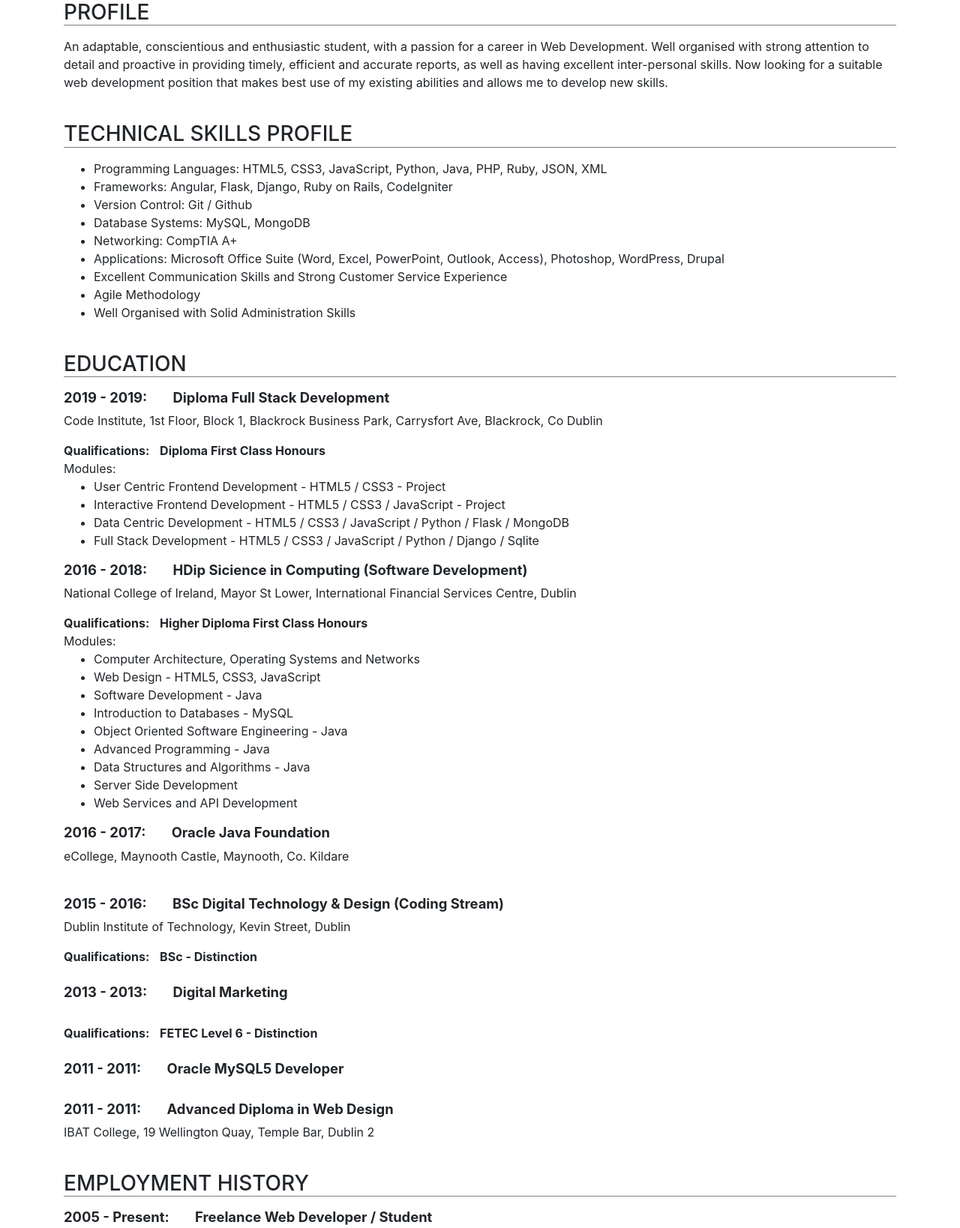
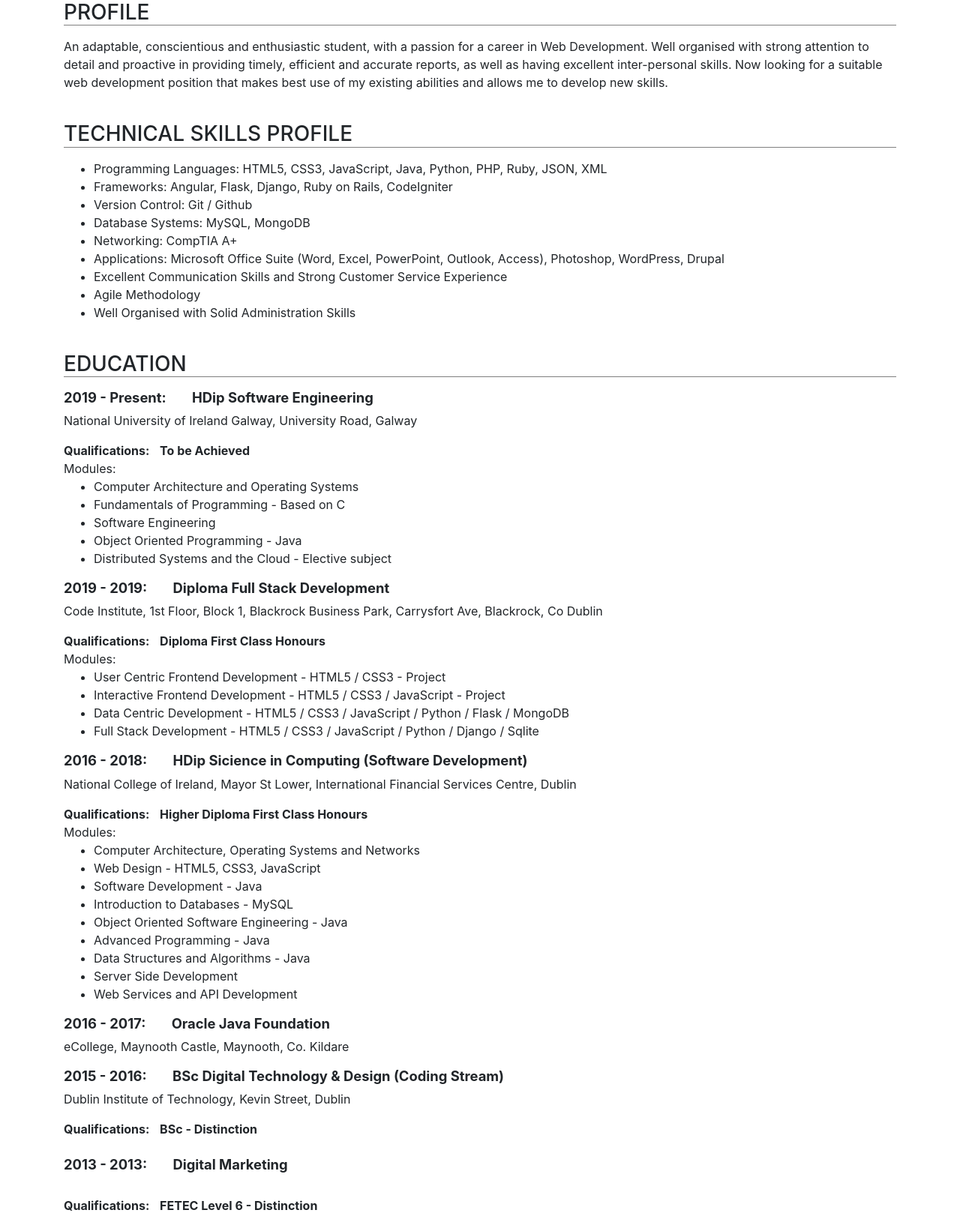
Before and after one commit to jacqueline-walsh/jacqueline-walsh, a Flask app: page /cv in a window 1280 px wide. Shown: the part 311-1949 px from the top of the page at 75% size. Run offline with Flask 2, Linux system fonts and the light colour scheme; some libraries are stand-ins or nearby versions.

Commit message:
update CV

```diff
--- a/templates/cv.html
+++ b/templates/cv.html
@@ -22,7 +22,7 @@
     <h3>TECHNICAL SKILLS PROFILE</h3>
     <hr class="hr-dark">
     <ul>
-      <li>Programming Languages: HTML5, CSS3, JavaScript, Python, Java, PHP, Ruby, JSON, XML</li>
+      <li>Programming Languages: HTML5, CSS3, JavaScript, Java, Python, PHP, Ruby, JSON, XML</li>
       <li>Frameworks: Angular, Flask, Django, Ruby on Rails, CodeIgniter</li>
       <li>Version Control: Git / Github</li>
       <li>Database Systems: MySQL, MongoDB</li>
@@ -39,6 +39,20 @@
     <hr class="hr-dark">
     <!-- Education No 1 -->
     <div class="education-block">
+      <h5>2019 - Present: <span class="title">HDip Software Engineering</span></h5>
+      <p>National University of Ireland Galway, University Road, Galway</p>
+      <strong>Qualifications: <span class="quals">To be Achieved</span></strong><br/>
+      Modules:<br/>
+      <ul>
+        <li>Computer Architecture and Operating Systems</li>
+        <li>Fundamentals of Programming  - Based on C</li>
+        <li>Software Engineering</li>
+        <li>Object Oriented Programming - Java</li>
+        <li>Distributed Systems and the Cloud - Elective subject</li>
+      </ul>
+    </div>
+    <!-- Education No 2 -->
+    <div class="education-block">
       <h5>2019 - 2019: <span class="title">Diploma Full Stack Development</span></h5>
       <p>Code Institute, 1st Floor, Block 1, Blackrock Business Park, Carrysfort Ave, Blackrock, Co Dublin</p>
       <strong>Qualifications: <span class="quals">Diploma First Class Honours</span></strong><br/>
@@ -50,7 +64,7 @@
         <li>Full Stack Development - HTML5 / CSS3 / JavaScript / Python / Django /  Sqlite</li>
       </ul>
     </div>
-    <!-- Education No 2 -->
+    <!-- Education No 3 -->
     <div class="education-block">
       <h5>2016 - 2018: <span class="title">HDip Sicience in Computing (Software Development)</span></h5>
       <p>National College of Ireland, Mayor St Lower, International Financial Services Centre, Dublin</p>
@@ -68,31 +82,31 @@
         <li>Web Services and API Development</li>
       </ul>
     </div>
-    <!-- Education No 3 -->
+    <!-- Education No 4 -->
     <div class="education-block">
       <h5>2016 - 2017: <span class="title">Oracle Java Foundation</span></h5>
       <p>eCollege, Maynooth Castle, Maynooth, Co. Kildare</p>
     </div>
-    <br/>
-    <!-- Education No 4 -->
+
+    <!-- Education No 5 -->
     <div class="education-block">
       <h5>2015 - 2016: <span class="title">BSc Digital Technology &amp; Design (Coding Stream)</span></h5>
       <p>Dublin Institute of Technology, Kevin Street, Dublin</p>
       <strong>Qualifications: <span class="quals">BSc - Distinction</span></strong><br/>
     </div>
     <br/>
-    <!-- Education No 5 -->
+    <!-- Education No 6 -->
     <div class="education-block">
       <h5>2013 - 2013: <span class="title">Digital Marketing</span></h5><br/>
       <strong>Qualifications: <span class="quals">FETEC Level 6 - Distinction</span></strong><br/>
     </div>
     <br/>
-    <!-- Education No 6 -->
+    <!-- Education No 7 -->
     <div class="education-block">
       <h5>2011 - 2011: <span class="title">Oracle MySQL5 Developer</span></h5>
     </div>
     <br/>
-    <!-- Education No 7 -->
+    <!-- Education No 8 -->
     <div class="education-block">
       <h5>2011 - 2011: <span class="title">Advanced Diploma in Web Design</span></h5>
       <p>IBAT College, 19 Wellington Quay, Temple Bar, Dublin 2</p>
@@ -107,7 +121,7 @@
       <p>Simply Web Design, 19 Carraig Alainn, Loughrea, Co Galway</p>
       Key Responsibilities:<br/>
       <ul>
-        <li>Web Development Student with passion and self motivated - Team Lead for Slack Data Centric Development (Python / Flask)</li>
+        <li>Software Engineer Student at NUIG with a passion and self motivated to learn</li>
         <li>Freelance – Previously freelanced building Wordpress websites</li>
         <li>Mammy – Caring after my two children while studying and working at home</li>
       </ul>
```
